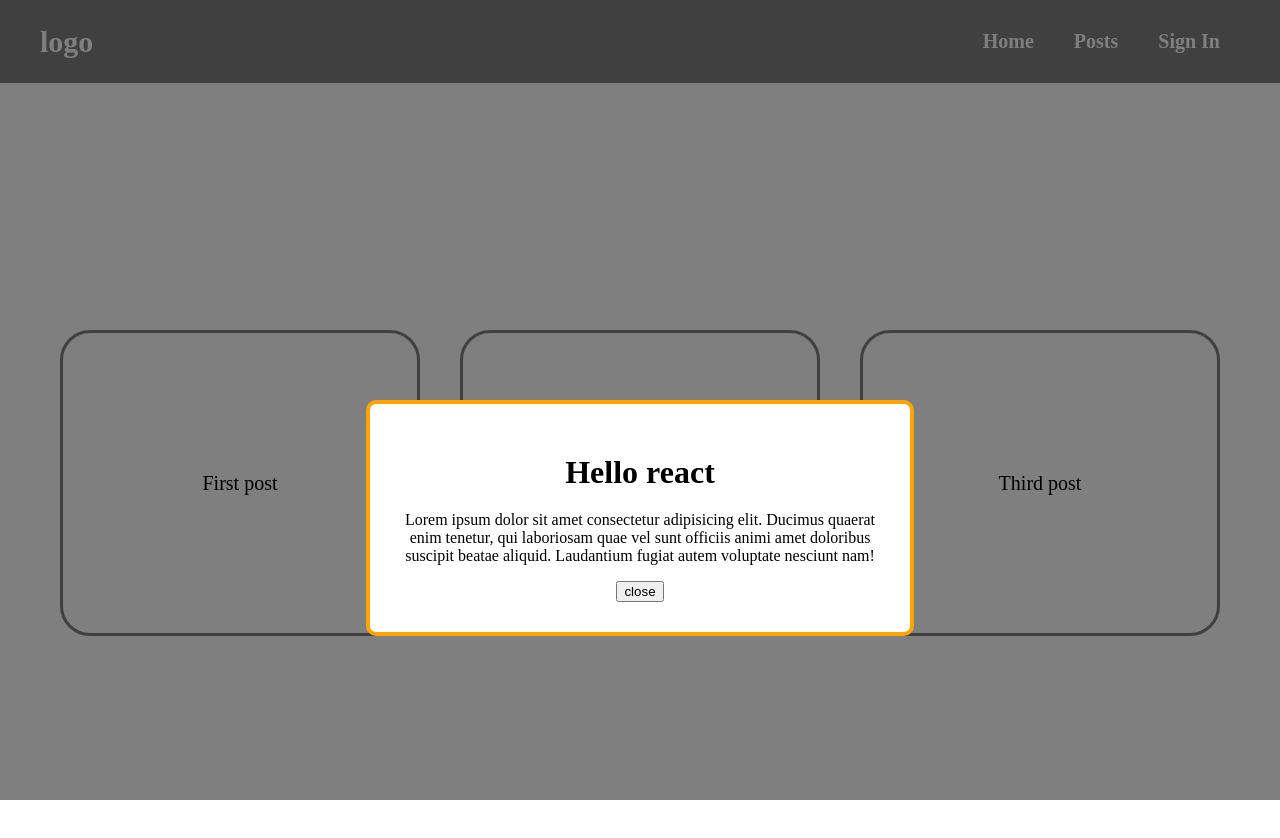
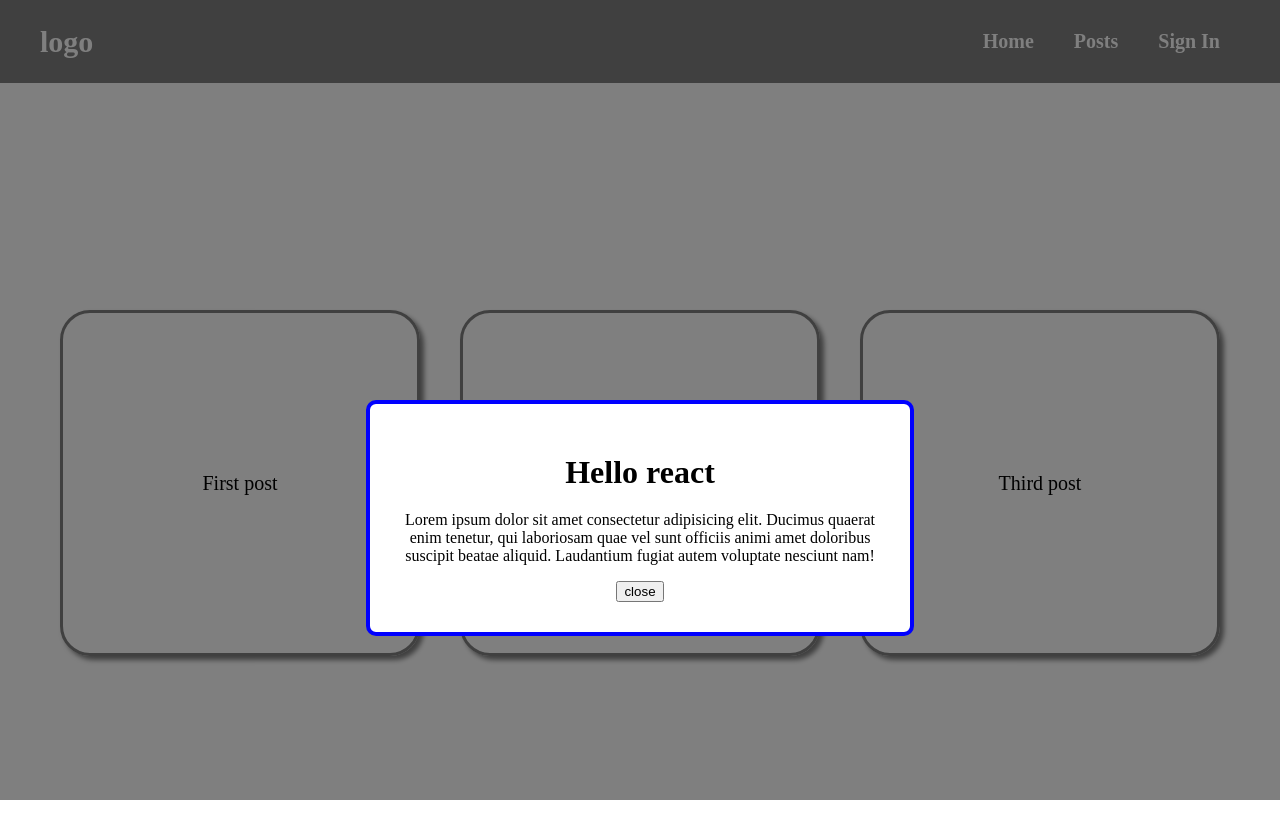
Before and after one commit to nyinyizin-dev/react-app, a React (Create React App) app: page / in a window 1280 px wide. Both pictures are taken after a click on the item "Sign In". Shown: the top 838 px of the page. Built offline with nearby package versions, Linux system fonts and the light colour scheme.

Commit message:
dynamic style and module.css

```diff
--- a/src/components/Modal/index.css
+++ b/src/components/Modal/index.css
@@ -21,3 +21,10 @@
 .modal-component .modal h1 {
     margin: 20px;
 }
+
+.modal-component .border-red {
+    border: 4px solid red;
+}
+.modal-component .border-blue {
+    border: 4px solid blue;
+}
--- a/src/components/Modal/index.js
+++ b/src/components/Modal/index.js
@@ -2,18 +2,12 @@ import "./index.css";
 import ReactDOM from "react-dom";
 
 export default function Modal({ children, danger = false }) {
+  let className = danger ? "border-red" : "border-blue";
+
   return ReactDOM.createPortal(
     <div className="modal-component">
       <div className="modal-backdrop">
-        <div
-          className="modal"
-          style={{
-            border: "4px solid",
-            borderColor: danger ? "red" : "orange",
-          }}
-        >
-          {children}
-        </div>
+        <div className={`modal ${className}`}>{children}</div>
       </div>
     </div>,
     document.getElementById("modal")
--- a/src/components/PostList/index.css
+++ b/src/components/PostList/index.css
@@ -9,7 +9,6 @@
 
 .postList .single-post {
   flex: 1;
-
   margin: 20px;
   width: 500px;
   height: 300px;
--- a/src/components/PostList/index.js
+++ b/src/components/PostList/index.js
@@ -1,11 +1,12 @@
 import React from "react";
 import "./index.css";
+import styles from './single_post.module.css'
 
 export default function PostsList({ posts }) {
   return (
     <div className="postList container">
       {posts.map((post) => (
-        <div className="single-post" key={post.id}>
+        <div className={`single-post ${styles.card}`} key={post.id}>
           {post.title}
         </div>
       ))}
--- /dev/null
+++ b/src/components/PostList/single_post.module.css
@@ -0,0 +1,5 @@
+.card {
+  border: 3px solid gray;
+  box-shadow: 4px 4px 5px rgba(0, 0, 0, 0.5);
+  padding: 20px;
+}
```
